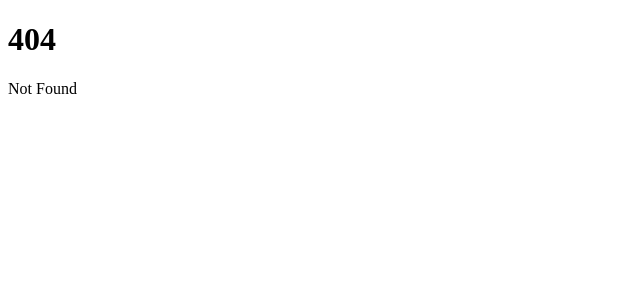
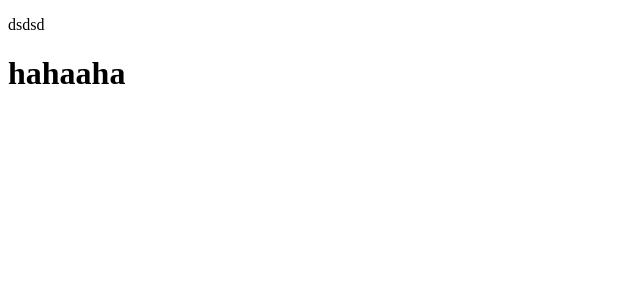
Before and after one commit to kdhProg/customFileExplorer, a SvelteKit app: page /frontTest in a window 1280 px wide. Before the commit this address had no page. Shown: the top 300 px of the page, without its empty margins (0-640 px from the left). Built offline with nearby package versions, Linux system fonts and the light colour scheme.

Commit message:
temp temp

```diff
--- /dev/null
+++ b/src/routes/frontTest/+page.svelte
@@ -0,0 +1,2 @@
+<p>dsdsd</p>
+<h1>hahaaha</h1>
--- a/src/routes/frorntTest/+page.svelte
+++ /dev/null
@@ -1 +0,0 @@
-<p>dsdsd</p>
```
